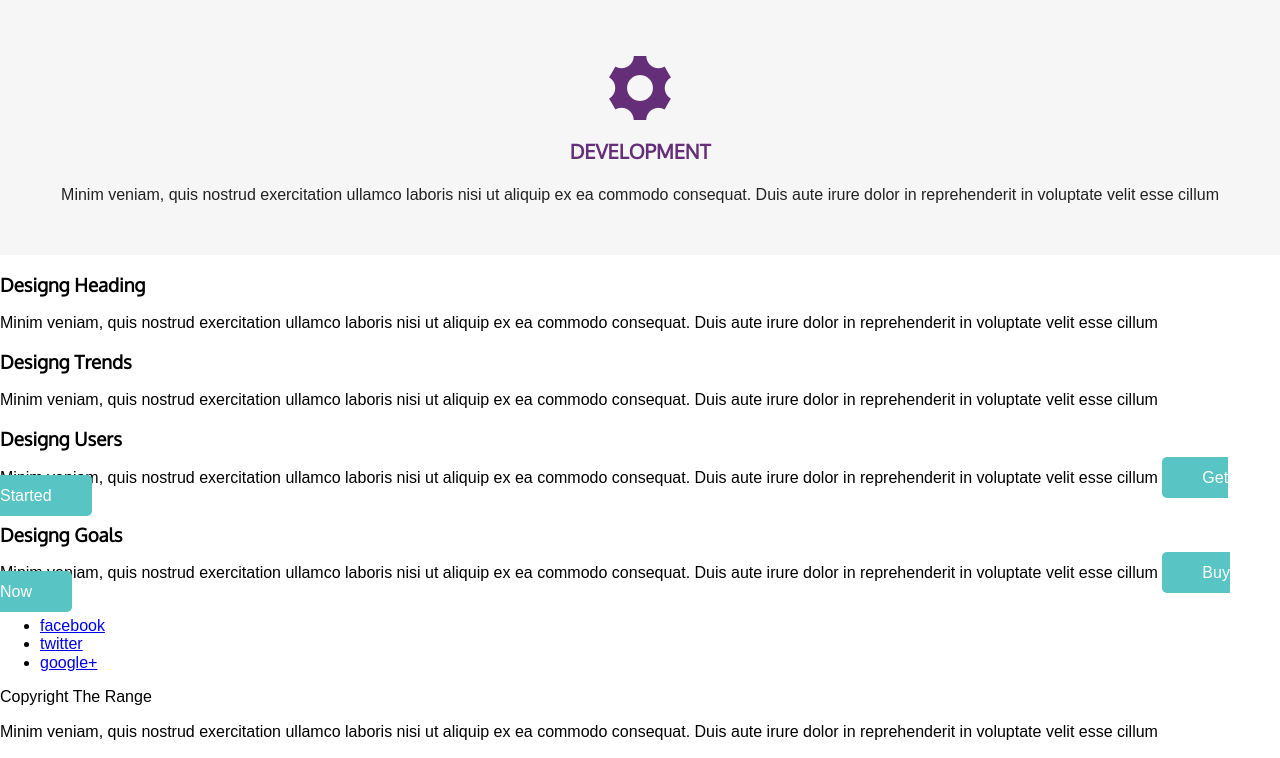
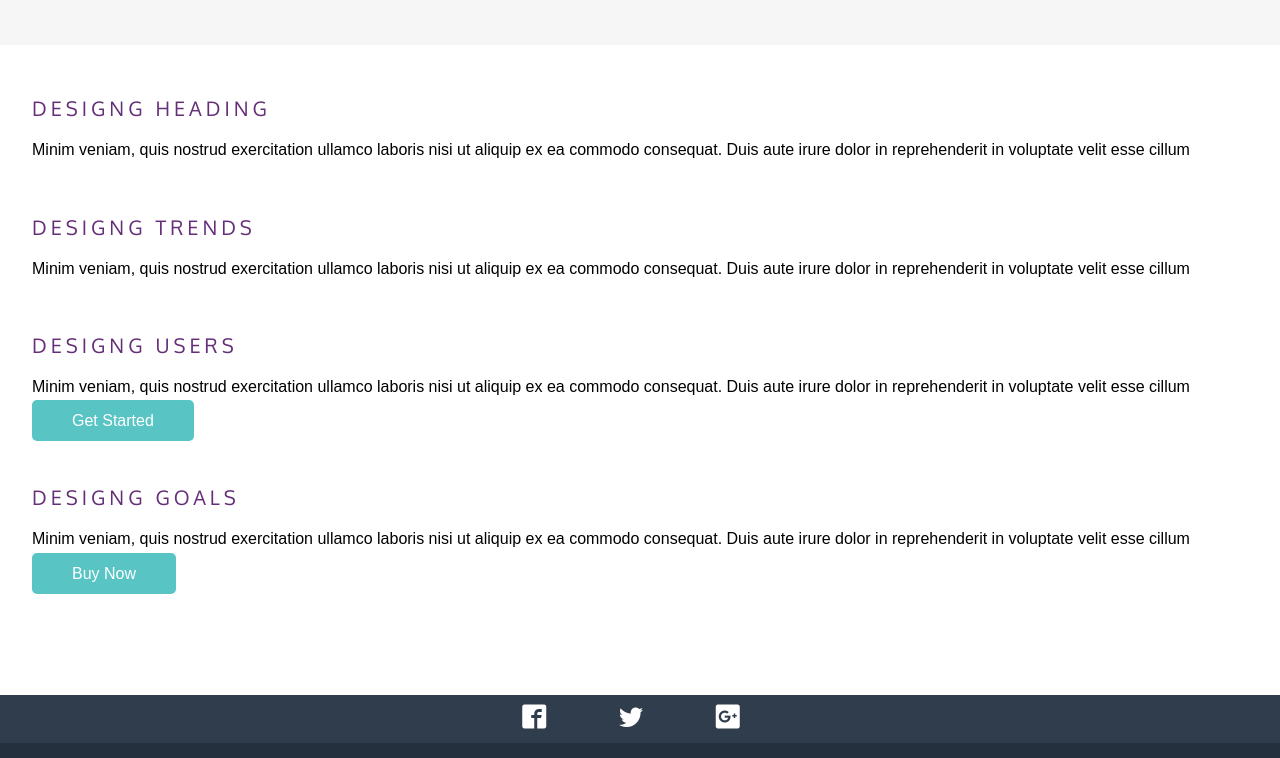
Before and after one commit to Marioestudos/Range-Hotels, a plain HTML site: page index.html in a window 1280 px wide. Shown: the part 1182-1940 px from the top of the page. Drawn offline with Linux system fonts and the light colour scheme; files whose address does not match are found by name.

Commit message:
final css e inicio responsividade

```diff
--- a/css/style.css
+++ b/css/style.css
@@ -13,18 +13,29 @@ h5,
 h6 {
     font-family: 'Oxygen', sans-serif;
 }
+
+.clearfix::after {
+    content: " ";
+    display: block;
+    clear: both;
+
+}
+
 /* btn*/
-.btn{
-    padding: 0.75em  2.5em;
+.btn {
+    padding: 0.75em 2.5em;
     background: #58c4c4;
     border-radius: 5px;
     text-decoration: none;
     color: white;
-   margin-top: 0.5em;
+    margin-top: 1.5em;
+
 }
-.btn:hover{
+
+.btn:hover {
     background: #37a0a0;
 }
+
 .nav-header {
     background: #612674;
     text-align: center;
@@ -49,50 +60,156 @@ h6 {
     background: #7c3792;
     transition: 2s;
 }
+
 .top-header {
     text-align: center;
     margin-top: 15px;
     margin-bottom: 15px;
 }
-.top-header-logo{
+
+.top-header-logo {
     height: 100px;
     margin: 0.5em;
 }
+
 /* section Get started*/
-.get-started{
+
+.get-started {
     padding: 1em;
     text-align: center;
     background: #f6f6f6;
 }
-.get-started-title{
+
+.get-started-title {
     color: #612674;
     font-size: 1.375em;
 }
-.get-started-subtitle{
+
+.get-started-subtitle {
     color: #a87bb7;
     font-size: 1em;
     line-height: 1.5;
 
 }
-.main-art{
+
+.main-art {
     margin-top: 1px;
 }
-.art{
+
+.art {
     padding: 2em;
     background: #f6f6f6;
     text-align: center;
 }
-.title{
+
+.title {
     font-size: 1.25em;
     color: #652e78;
     text-transform: uppercase;
 }
-    .art p{
+
+.art p {
     line-height: 1.5;
     color: #222;
     text-justify: newspaper;
 }
-  .art span[class^=icon]{
+
+.art span[class^=icon] {
     font-size: 4em;
     color: #652e78;
 }
+
+.main-content {
+    padding: 2em;
+
+}
+
+.main-content p {
+    line-height: 1.2em;
+    text-justify: distribute-all-lines;
+}
+
+.main-content-art {
+    margin-bottom: 3.5em;
+}
+
+.main-content-title {
+    font-size: 1.25em;
+    color: #652e78;
+    text-transform: uppercase;
+    letter-spacing: 0.2em;
+    font-weight: normal;
+}
+
+.copy-rigth {
+    background-color: #25303e;
+    color: #83969f;
+    text-align: center;
+    padding-bottom: 2em;
+}
+
+.footer-icons {
+    background: #303d4c;
+    padding: 10px;
+    font-size: 1.5em;
+
+}
+
+.footer-icons li {
+    display: inline-block;
+    margin: 0 1em;
+}
+
+.footer-icons a {
+    color: white;
+    text-decoration: none;
+    letter-spacing: 0.75em;
+    font-size: 1em;
+}
+
+.copy-ritgth2 {
+    text-align: center;
+    line-height: 1em;
+    letter-spacing: .3em;
+    padding: .5em;
+
+}
+
+@media screen and (min-width:48.75em) {
+    .get-started {
+        background: #521a66;
+        color: white
+    }
+
+    .get-started-title,.get-started-subtitle {
+        color: white
+    }
+
+    .top-header-logo {
+        float: left;
+    }
+
+    .nav-header {
+        background: transparent;
+        float: right;
+        margin-top: 78px;
+
+    }
+
+    .nav-header ul {
+        margin: 0;
+        padding: 0;
+    }
+
+    .nav-header li {
+        display: inline-block;
+    }
+
+    .nav-header a {
+        color: #713a84;
+    }
+    .nav-header a:hover{
+        color: #e7d9fc;
+      transition:2s ease-in-out;
+    }
+}
--- a/index.html
+++ b/index.html
@@ -13,7 +13,7 @@
 
 <body>
 
-    <header class="top-header">
+    <header class="top-header clearfix">
         <img src="./images/logo_mob.svg" alt="logotiopo hanges hotels" class="top-header-logo">
         <nav class="nav-header">
             <ul>
@@ -107,11 +107,10 @@
             <article class="main-content-art">
                 <h3 class="main-content-title">    Designg Users</h3>
                 <p>
-
+                    Minim veniam, quis nostrud exercitation ullamco laboris nisi ut aliquip ex ea commodo consequat. Duis aute
+                    irure
+                    dolor in reprehenderit in voluptate velit esse cillum
                 </p>
-                Minim veniam, quis nostrud exercitation ullamco laboris nisi ut aliquip ex ea commodo consequat. Duis aute
-                irure
-                dolor in reprehenderit in voluptate velit esse cillum
                 <a href="#" class="btn"> Get Started</a>
             </article>
             <article class="main-content-art">
@@ -120,18 +119,18 @@
                     Minim veniam, quis nostrud exercitation ullamco laboris nisi ut aliquip ex ea commodo consequat. Duis aute
                     irure
                     dolor in reprehenderit in voluptate velit esse cillum
-                    <a href="#" class="btn">Buy Now</a>
                 </p>
+                <a href="#" class="btn ">Buy Now</a>
             </article>
         </section>
 
     </main>
     <footer class="copy-rigth">
         <nav class="footer">
-            <ul>
-                <li><a href="#">facebook</a></li>
-                <li><a href="#">twitter</a></li>
-                <li><a href="#">google+</a></li>
+            <ul class="footer-icons">
+                <li><a href="#" class="icon-facebook2"></a></li>
+                <li><a href="#" class="icon-twitter"></a></li>
+                <li><a href="#" class="icon-google-plus2"><span class="hidden"></span></a></li>
             </ul>
         </nav>
         <p class="copy-rigth">
```
Lines whose indentation alone changed are shown as unchanged.
